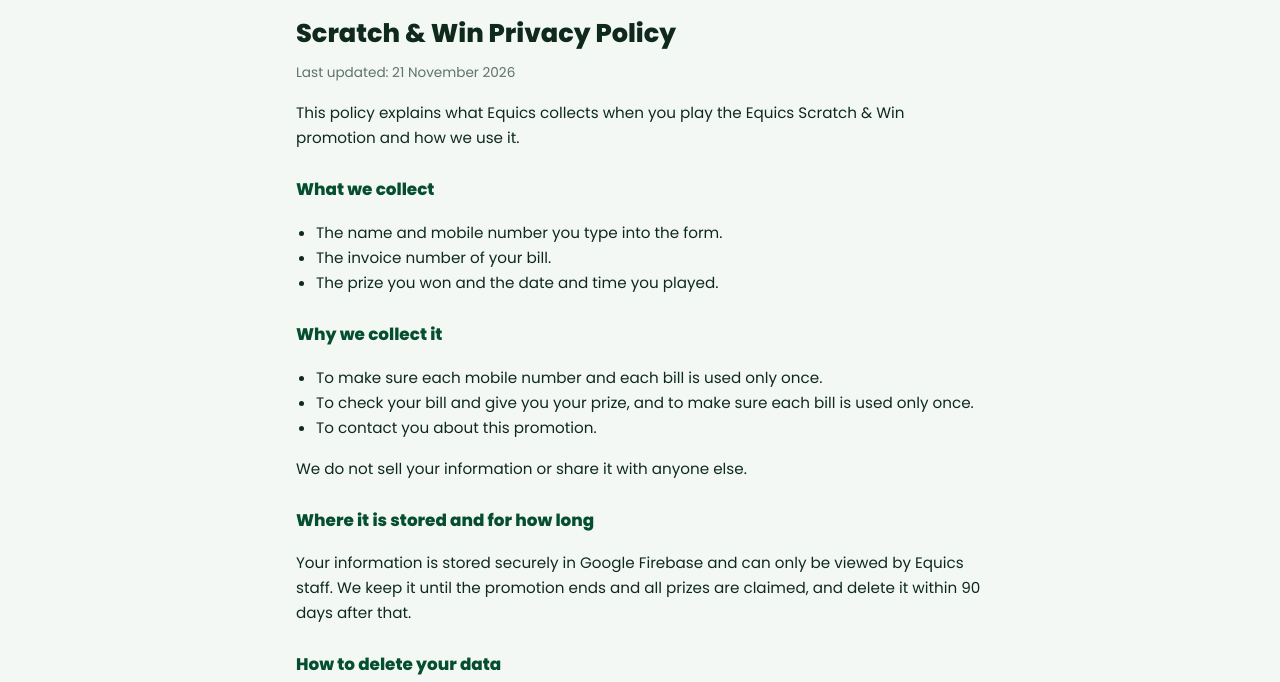
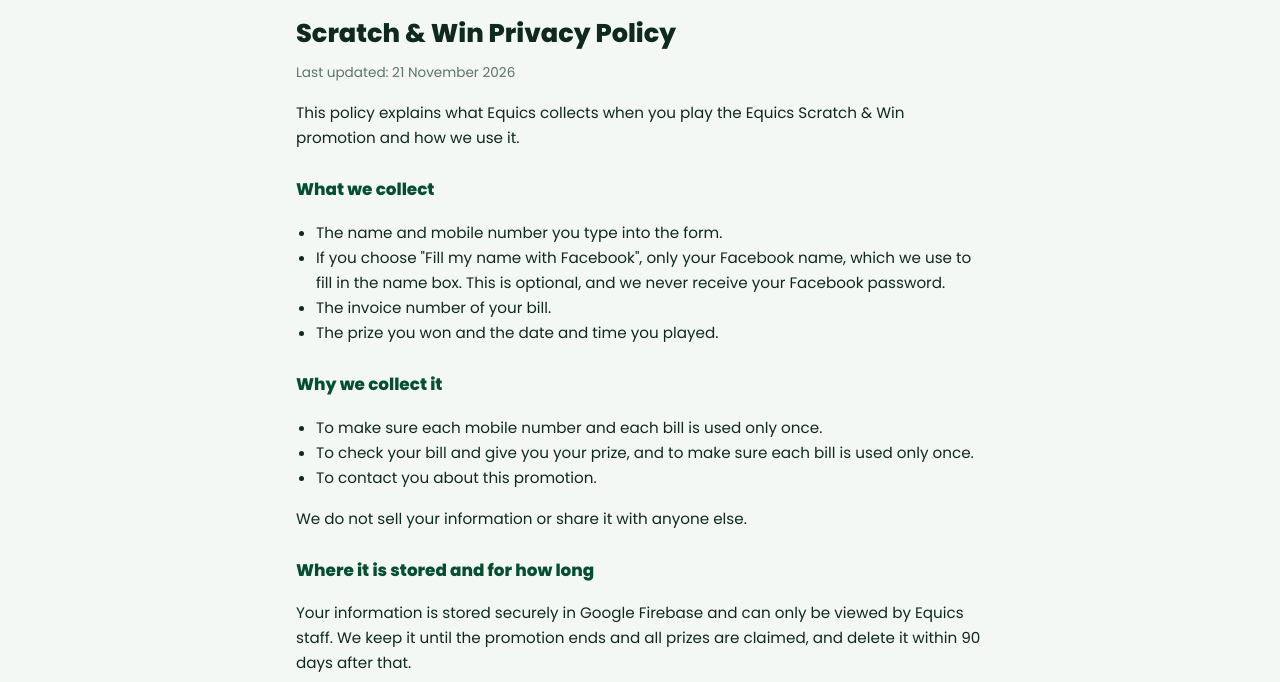
Before and after one commit to equics-centro/fb-scratch, a plain HTML site: page privacy.html in a window 1280 px wide. Shown: the part 74-756 px from the top of the page. Drawn offline with Linux system fonts and the light colour scheme.

Commit message:
Update privacy.html

```diff
--- a/privacy.html
+++ b/privacy.html
@@ -32,6 +32,7 @@ a{color:var(--g)}
   <h2>What we collect</h2>
   <ul>
     <li>The name and mobile number you type into the form.</li>
+    <li>If you choose "Fill my name with Facebook", only your Facebook name, which we use to fill in the name box. This is optional, and we never receive your Facebook password.</li>
     <li>The invoice number of your bill.</li>
     <li>The prize you won and the date and time you played.</li>
   </ul>
```
